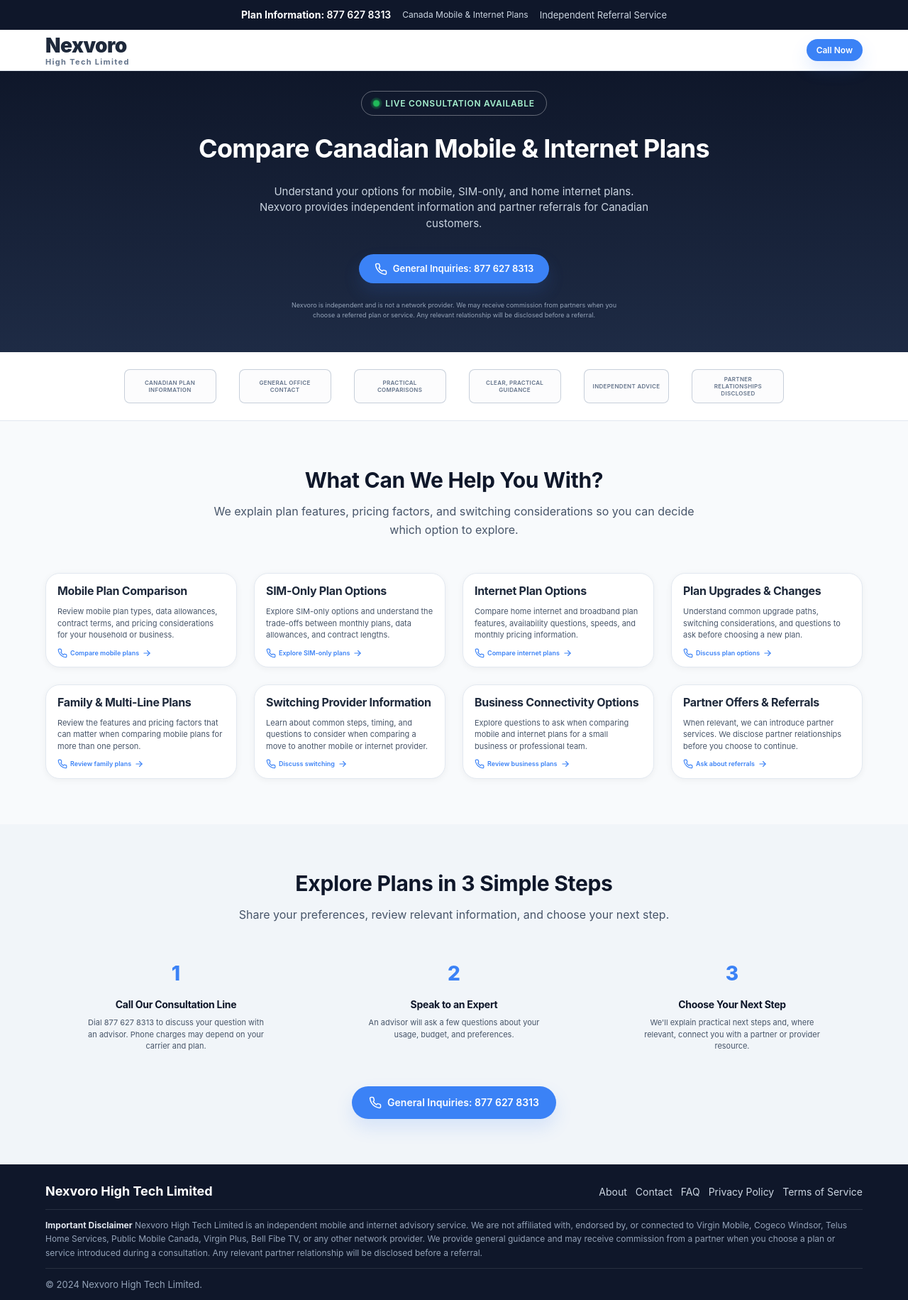
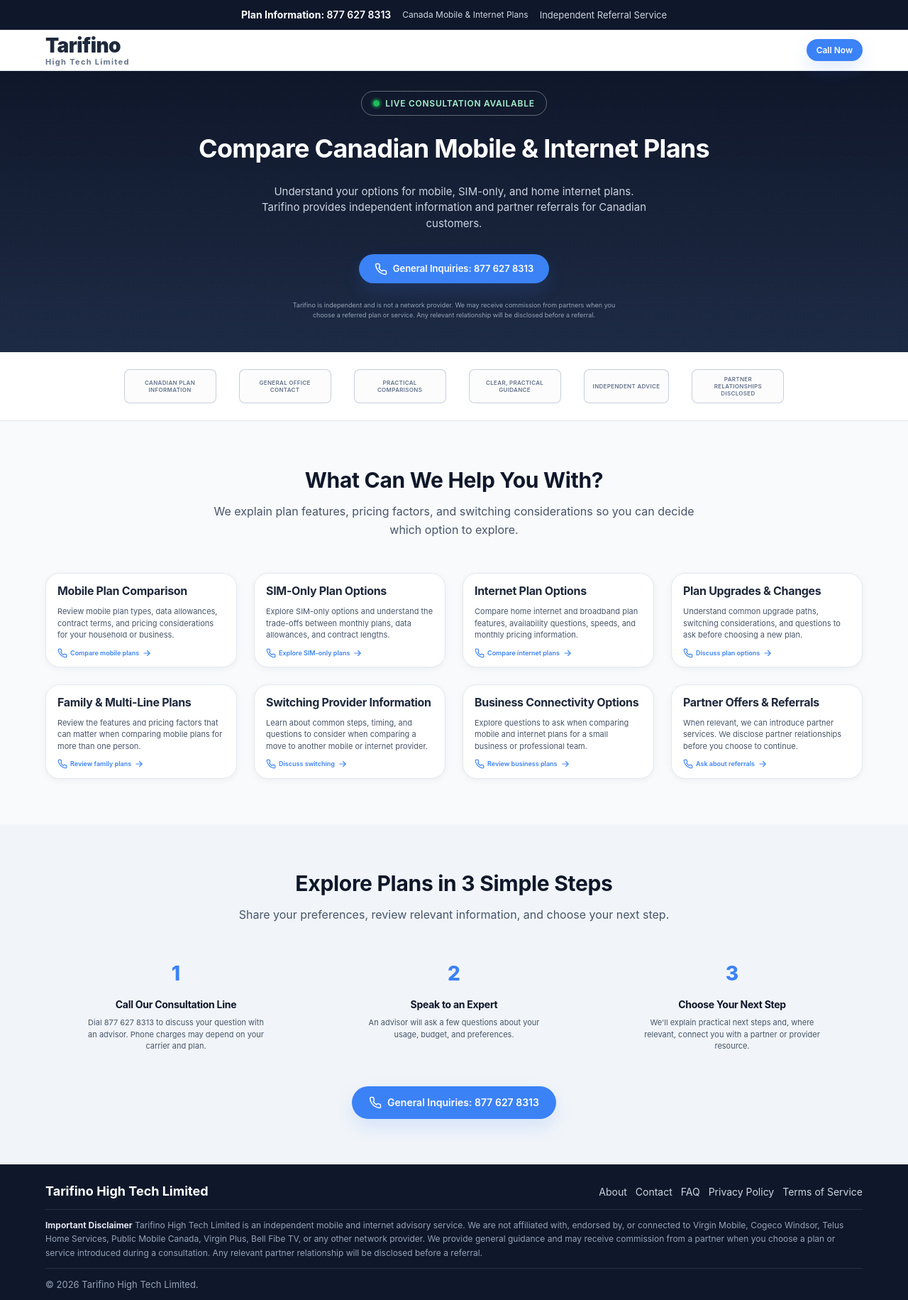
Before and after one commit to detective01-tech/nexvoro, a React (Vite) app: page / in a window 1280 px wide. Shown: the whole page at 71% size. Built offline with nearby package versions, Linux system fonts and the light colour scheme; the HTML template or start-up script is replaced by a standard one.

Commit message:
rebrand: switch site to Tarifino

```diff
--- a/index.html
+++ b/index.html
@@ -6,13 +6,11 @@
     <link rel="apple-touch-icon" href="/favicon.jpg" />
     <meta name="viewport" content="width=device-width, initial-scale=1.0" />
 
-    <title>Nexvoro High Tech Limited </title>
+    <title>Tarifino High Tech Limited</title>
     <meta
       name="description"
-      content="Nexvoro High Tech Limited is an active, recognized Canadian technology consulting firm providing expert advisory services, mobile configuration, and broadband optimization for businesses and individuals."
+      content="Tarifino High Tech Limited provides independent Canadian mobile and internet plan information and referrals."
     />
-
-
   </head>
   <body>
     <div id="root"></div>
--- a/package.json
+++ b/package.json
@@ -1,5 +1,5 @@
 {
-  "name": "sol-technology",
+  "name": "tarifino",
   "private": true,
   "version": "1.0.0",
   "type": "module",
--- a/src/components/Footer.jsx
+++ b/src/components/Footer.jsx
@@ -9,7 +9,7 @@
       <div className="container">
         <div className="footer-top">
           <div>
-            <div className="footer-brand">Nexvoro High Tech Limited</div>
+            <div className="footer-brand">Tarifino High Tech Limited</div>
           </div>
           <nav className="footer-nav">
             {NAV_LINKS.map((link) => (
@@ -26,11 +26,11 @@
 
         {showDisclaimer && (
           <div className="footer-notice">
-            <strong style={{ color: '#e2e8f0' }}>Important Disclaimer</strong> Nexvoro High Tech Limited is an independent mobile and internet advisory service. We are not affiliated with, endorsed by, or connected to Virgin Mobile, Cogeco Windsor, Telus Home Services, Public Mobile Canada, Virgin Plus, Bell Fibe TV, or any other network provider. We provide general guidance and may receive commission from a partner when you choose a plan or service introduced during a consultation. Any relevant partner relationship will be disclosed before a referral.
+            <strong style={{ color: '#e2e8f0' }}>Important Disclaimer</strong> Tarifino High Tech Limited is an independent mobile and internet advisory service. We are not affiliated with, endorsed by, or connected to Virgin Mobile, Cogeco Windsor, Telus Home Services, Public Mobile Canada, Virgin Plus, Bell Fibe TV, or any other network provider. We provide general guidance and may receive commission from a partner when you choose a plan or service introduced during a consultation. Any relevant partner relationship will be disclosed before a referral.
           </div>
         )}
 
-        <div className="footer-bottom">© 2024 Nexvoro High Tech Limited. </div>
+        <div className="footer-bottom">© 2026 Tarifino High Tech Limited.</div>
       </div>
     </footer>
   )
--- a/src/components/Header.jsx
+++ b/src/components/Header.jsx
@@ -33,7 +33,7 @@
         <header className={`site-header ${scrolled ? 'site-header--scrolled' : ''}`}>
           <div className="container">
             <Link to="/" className="logo-stacked">
-              Nexvoro
+              Tarifino
               <span>High Tech Limited</span>
             </Link>
             <div className="header-actions">
@@ -51,7 +51,7 @@
     <header className={`site-header ${scrolled ? 'site-header--scrolled' : ''}`}>
       <div className="container">
         <Link to="/" className="logo-stacked">
-          Nexvoro
+          Tarifino
           <span>High Tech Limited</span>
         </Link>
         <div className="header-actions">
--- a/src/pages/About.jsx
+++ b/src/pages/About.jsx
@@ -49,7 +49,7 @@
           </div>
           <img
             src="https://images.unsplash.com/photo-1600880292203-757bb62b4baf?q=80&w=1200&auto=format&fit=crop"
-            alt="Nexvoro High Tech Limited team collaborating around a whiteboard"
+            alt="Tarifino High Tech Limited team collaborating around a whiteboard"
           />
         </div>
       </section>
@@ -61,7 +61,7 @@
           </div>
           <h2 className="section-title">Our Mission</h2>
             <p className="section-subtitle" style={{ maxWidth: 640, margin: '0 auto' }}>
-            At Nexvoro High Tech Limited, our goal is to make Canadian mobile and internet plan
+            At Tarifino High Tech Limited, our goal is to make Canadian mobile and internet plan
             information easier to understand. We help people compare options, identify useful
             questions, and decide whether to explore a partner referral.
           </p>
@@ -99,17 +99,17 @@
               Our Story
             </h2>
             <p style={{ color: 'var(--color-text-muted)', marginBottom: 16, lineHeight: 1.7 }}>
-                Nexvoro High Tech Limited provides independent mobile and internet plan information
+                Tarifino High Tech Limited provides independent mobile and internet plan information
                 for Canadians who need help understanding their options or deciding what to explore.
             </p>
             <p style={{ color: 'var(--color-text-muted)', marginBottom: 16, lineHeight: 1.7 }}>
                 We explain common mobile, SIM-only, broadband, and plan comparison questions in plain language.
-                When a partner referral is relevant, we disclose that Nexvoro may receive commission
+                When a partner referral is relevant, we disclose that Tarifino may receive commission
                 if you choose the referred service.
             </p>
             <p style={{ color: 'var(--color-text-muted)', lineHeight: 1.7 }}>
               We aim to provide clear information with the approachability of a helpful neighbor.
-              Nexvoro High Tech Limited is an independent advisory service.
+              Tarifino High Tech Limited is an independent advisory service.
             </p>
           </div>
         </div>
--- a/src/pages/Contact.jsx
+++ b/src/pages/Contact.jsx
@@ -10,7 +10,7 @@
   function handleSubmit(e) {
     e.preventDefault()
     const formData = new FormData(e.currentTarget)
-    const subject = `Nexvoro inquiry from ${formData.get('name')}`
+    const subject = `Tarifino inquiry from ${formData.get('name')}`
     const body = [
       `Name: ${formData.get('name')}`,
       `Email: ${formData.get('email')}`,
@@ -19,7 +19,7 @@
       '',
       String(formData.get('message')),
     ].join('\n')
-    window.location.href = `mailto:support@nexvoro.ca?subject=${encodeURIComponent(subject)}&body=${encodeURIComponent(body)}`
+    window.location.href = `mailto:support@tarifino.ca?subject=${encodeURIComponent(subject)}&body=${encodeURIComponent(body)}`
     setSubmitted(true)
   }
 
@@ -43,7 +43,7 @@
 
             {submitted ? (
               <p style={{ color: 'var(--color-text-muted)' }}>
-                Your email application should now contain a draft addressed to support@nexvoro.ca. Please send it to
+                Your email application should now contain a draft addressed to support@tarifino.ca. Please send it to
                 complete your inquiry.
               </p>
             ) : (
--- a/src/pages/FAQ.jsx
+++ b/src/pages/FAQ.jsx
@@ -17,7 +17,7 @@
     title: 'Plan Pricing',
     items: [
       { q: 'What costs should I check before choosing a plan?', a: 'Review the recurring monthly price, taxes, activation charges, equipment costs, early cancellation terms, and any promotional expiry date.' },
-      { q: 'Are partner referrals free?', a: 'Nexvoro does not charge a separate referral fee unless clearly stated. We may receive commission from a partner if you choose an introduced plan or service.' },
+      { q: 'Are partner referrals free?', a: 'Tarifino does not charge a separate referral fee unless clearly stated. We may receive commission from a partner if you choose an introduced plan or service.' },
       { q: 'Are advertised prices guaranteed?', a: 'Prices, availability, and eligibility are set by each provider and can change. Confirm the final offer and terms directly before purchasing.' },
     ],
   },
@@ -26,7 +26,7 @@
     items: [
       { q: 'What should I compare in a home internet plan?', a: 'Compare advertised speed, data limits, installation costs, equipment fees, contract terms, and availability at your address.' },
       { q: 'Can I compare broadband providers?', a: 'Yes. We can explain common plan features and connect you with a partner when you choose to explore a referral.' },
-      { q: 'Does Nexvoro install internet service?', a: 'No. Nexvoro provides plan information and referrals. The selected provider is responsible for installation and service delivery.' },
+      { q: 'Does Tarifino install internet service?', a: 'No. Tarifino provides plan information and referrals. The selected provider is responsible for installation and service delivery.' },
     ],
   },
   {
@@ -34,7 +34,7 @@
     items: [
       { q: 'What should I consider before switching providers?', a: 'Check contract end dates, cancellation terms, number transfer requirements, equipment returns, installation timing, and the final monthly price.' },
       { q: 'Can I keep my phone number?', a: 'Number-transfer eligibility and steps depend on the provider and plan. Confirm the process with the provider before cancelling your current service.' },
-      { q: 'Does Nexvoro cancel my current service?', a: 'No. We provide information and optional referrals. You remain responsible for confirming and completing any provider changes.' },
+      { q: 'Does Tarifino cancel my current service?', a: 'No. We provide information and optional referrals. You remain responsible for confirming and completing any provider changes.' },
     ],
   },
 ]
--- a/src/pages/Home.jsx
+++ b/src/pages/Home.jsx
@@ -95,13 +95,13 @@
           <h1>Compare Canadian Mobile & Internet Plans</h1>
           <p>
             Understand your options for mobile, SIM-only, and home internet plans.<br/>
-            Nexvoro provides independent information and partner referrals for Canadian customers.
+            Tarifino provides independent information and partner referrals for Canadian customers.
           </p>
           <a href={PHONE_TEL} className="btn btn-primary" onClick={(event) => { event.preventDefault(); openPhoneDialer(PHONE_TEL) }}>
             <PhoneIcon width={18} height={18} /> General Inquiries: {PHONE_DISPLAY}
           </a>
           <p className="hero-fineprint">
-            Nexvoro is independent and is not a network provider. We may receive commission from partners when you choose a referred plan or service. Any relevant relationship will be disclosed before a referral.
+            Tarifino is independent and is not a network provider. We may receive commission from partners when you choose a referred plan or service. Any relevant relationship will be disclosed before a referral.
           </p>
         </div>
       </section>
--- a/src/pages/PrivacyPolicy.jsx
+++ b/src/pages/PrivacyPolicy.jsx
@@ -14,7 +14,7 @@
           <div className="legal-card">
             <h2>1. Introduction &amp; General Information</h2>
             <p>
-              At Nexvoro High Tech Limited (&ldquo;we,&rdquo; &ldquo;our,&rdquo; or &ldquo;us&rdquo;), we treat your privacy and transparency with the highest priority.
+              At Tarifino High Tech Limited (&ldquo;we,&rdquo; &ldquo;our,&rdquo; or &ldquo;us&rdquo;), we treat your privacy and transparency with the highest priority.
               This Privacy Policy details how we collect, use, store, protect, and share your personal data when you access our website, review mobile and internet plan information, request a partner referral, or contact our office.
             </p>
             <p>
@@ -63,7 +63,7 @@
 
             <h2>5. Dedicated Service &amp; Commission Disclosure</h2>
             <p>
-              Nexvoro High Tech Limited provides independent mobile and internet plan information and referrals. We do not represent network providers or official technical-support departments. All trademarks and brand names belong to their respective owners. We may receive compensation or affiliate commission from a service partner if you choose to explore or purchase a plan or service introduced during a consultation. Relevant partner relationships will be disclosed before a referral.
+              Tarifino High Tech Limited provides independent mobile and internet plan information and referrals. We do not represent network providers or official technical-support departments. All trademarks and brand names belong to their respective owners. We may receive compensation or affiliate commission from a service partner if you choose to explore or purchase a plan or service introduced during a consultation. Relevant partner relationships will be disclosed before a referral.
             </p>
 
             <h2>6. Cookies &amp; Tracking Technologies</h2>
@@ -98,8 +98,8 @@
               If you have any questions, concerns, or requests regarding this Privacy Policy or your personal data, please contact our privacy representative:
             </p>
             <p style={{ marginTop: 10 }}>
-              <strong>Nexvoro High Tech Limited Privacy Office</strong><br />
-              Email: privacy@nexvoro.ca<br />
+                <strong>Tarifino High Tech Limited Privacy Office</strong><br />
+              Email: privacy@tarifino.ca<br />
               Office Line: 877 627 8313<br />
               Location: Canada
             </p>
--- a/src/pages/TermsOfService.jsx
+++ b/src/pages/TermsOfService.jsx
@@ -10,7 +10,7 @@
     body: (
       <>
         <p>
-          By accessing and using the services provided by Nexvoro High Tech Limited (&ldquo;we,&rdquo;
+          By accessing and using the services provided by Tarifino High Tech Limited (&ldquo;we,&rdquo;
           &ldquo;us,&rdquo; or &ldquo;our&rdquo;), you agree to be bound by these Terms of
           Service. If you do not agree to these terms, please do not use our services.
         </p>
@@ -28,7 +28,7 @@
     body: (
       <>
         <p>
-            Nexvoro High Tech Limited provides independent Canadian mobile and internet plan information and referral
+            Tarifino High Tech Limited provides independent Canadian mobile and internet plan information and referral
             services, including comparisons of mobile, SIM-only, broadband, family, business, and switching options.
         </p>
         <p>
@@ -53,7 +53,7 @@
           <li>Treat our staff and consultants with respect.</li>
         </ul>
         <div className="tos-callout">
-          <strong>Important Note:</strong> Nexvoro High Tech Limited does not operate the provider services
+          <strong>Important Note:</strong> Tarifino High Tech Limited does not operate the provider services
           introduced through referrals. The provider is responsible for its own service, pricing, and terms.
         </div>
       </>
@@ -66,7 +66,7 @@
     body: (
       <>
         <p>
-          To the fullest extent permitted by applicable Canadian law, Nexvoro High Tech Limited shall not be
+          To the fullest extent permitted by applicable Canadian law, Tarifino High Tech Limited shall not be
           liable for any indirect, incidental, special, consequential, or punitive damages,
           including but not limited to loss of profits, data, use, or goodwill, arising out of or
           in connection with our services.
```
Also changed, not shown: 2 other files (tests, documents, lock files or other folders).
